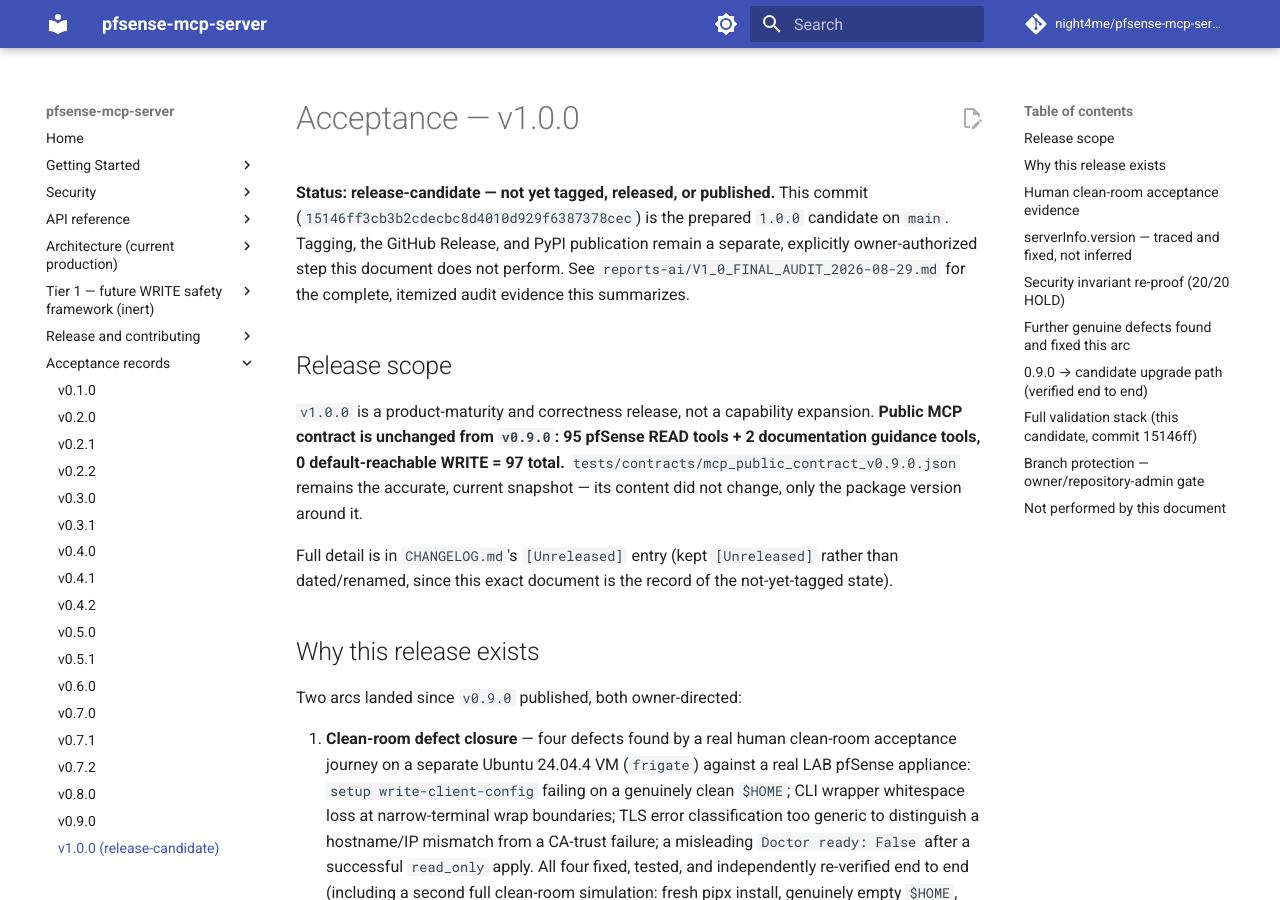
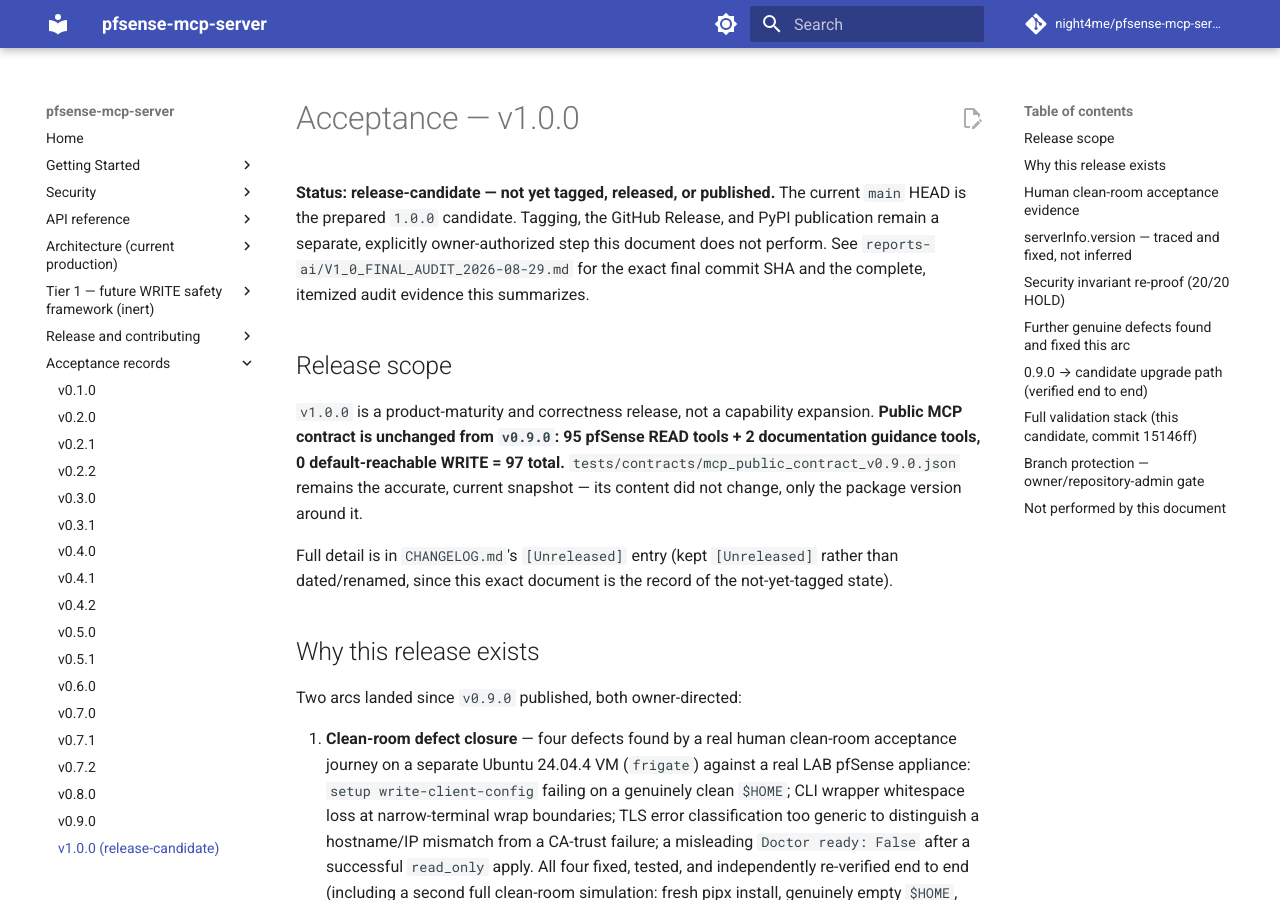
Before and after one commit to night4me/pfsense-mcp-server, an MkDocs documentation site: the page built from docs/ACCEPTANCE_v1.0.0.md, in a window 1280 px wide and 900 px high. Built offline with MkDocs 1.6.1 and Material for MkDocs 9.7.7, drawn with Linux system fonts in a browser that asks for light colours; comment, search, counter and statistics services are not loaded.

Commit message:
fix(docs): remove self-referential commit SHA from ACCEPTANCE_v1.0.0.md
The previous commit hardcoded its own parent commit's SHA as "this
commit" -- immediately stale once the ACCEPTANCE doc itself became part
of a new commit. Points to the final audit report for the authoritative
SHA instead of a doc that can never accurately self-reference the
commit it's part of.

Co-Authored-By: Claude Sonnet 5 <noreply@anthropic.com>
Claude-Session: https://claude.ai/code/session_01FctdZTKqbZoKYt8YY5TmzW

```diff
--- a/docs/ACCEPTANCE_v1.0.0.md
+++ b/docs/ACCEPTANCE_v1.0.0.md
@@ -1,11 +1,11 @@
 # Acceptance — v1.0.0
 
 **Status: release-candidate — not yet tagged, released, or published.**
-This commit (`15146ff3cb3b2cdecbc8d4010d929f6387378cec`) is the prepared
-`1.0.0` candidate on `main`. Tagging, the GitHub Release, and PyPI
-publication remain a separate, explicitly owner-authorized step this
-document does not perform. See `reports-ai/V1_0_FINAL_AUDIT_2026-08-29.md`
-for the complete, itemized audit evidence this summarizes.
+The current `main` HEAD is the prepared `1.0.0` candidate. Tagging, the
+GitHub Release, and PyPI publication remain a separate, explicitly
+owner-authorized step this document does not perform. See
+`reports-ai/V1_0_FINAL_AUDIT_2026-08-29.md` for the exact final commit
+SHA and the complete, itemized audit evidence this summarizes.
 
 ## Release scope
 
```
